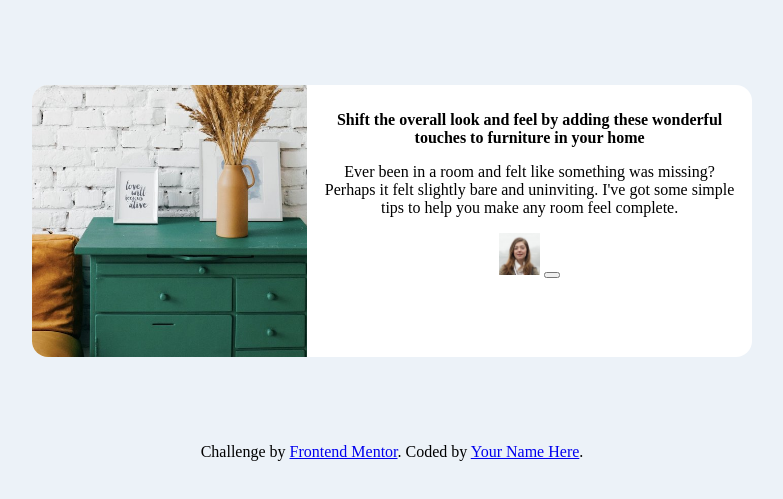
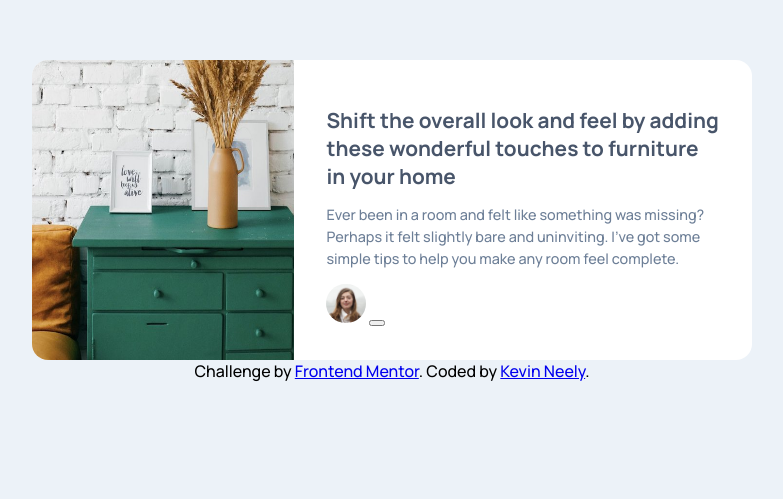
Before and after one commit to 2dkn/article-preview-component, a website: page index.html in a window 1280 px wide. Shown: the part 179-678 px from the top of the page, without its empty margins (248-1031 px from the left). Drawn offline with Linux system fonts and the light colour scheme.

Commit message:
Added more css, next is the button and javascript for it

```diff
--- a/index.html
+++ b/index.html
@@ -54,7 +54,7 @@
       Challenge by
       <a href="https://www.frontendmentor.io?ref=challenge" target="_blank"
         >Frontend Mentor</a
-      >. Coded by <a href="#">Your Name Here</a>.
+      >. Coded by <a href="https://github.com/2dkn">Kevin Neely</a>.
     </footer>
   </body>
 </html>
--- a/sass/_base.scss
+++ b/sass/_base.scss
@@ -2,6 +2,7 @@
 
 html {
   background-color: $lightgrayblue;
+  font-family: $fontfamily;
 }
 
 body {
@@ -9,6 +10,7 @@ body {
   padding: 0;
   display: flex;
   justify-content: center;
+  flex-direction: column;
   align-items: center;
   height: 100vh;
 }
@@ -39,20 +41,25 @@ body {
 .article__page {
   flex: 6;
   font-size: 1rem;
-  padding: 1rem;
+  padding: 2rem;
+  text-align: left;
 }
 .article__header {
-  font-size: 1rem;
+  font-size: 1.3rem;
+  color: $darkgrayblue;
 }
 
 .article__words {
-  font-size: 1rem;
+  font-size: 0.9rem;
+  line-height: 1.5;
+  color: $desdarkblue;
 }
 .article__details {
 }
 
 .article__avatar {
   width: 10%;
+  border-radius: 50%;
 }
 .article__button {
 }
@@ -60,6 +67,5 @@ body {
 }
 
 .attribution {
-  bottom: 10rem;
-  position: absolute;
+  // display: flex;
 }
```
Also changed, not shown: css/styles.css, 1 other file.
